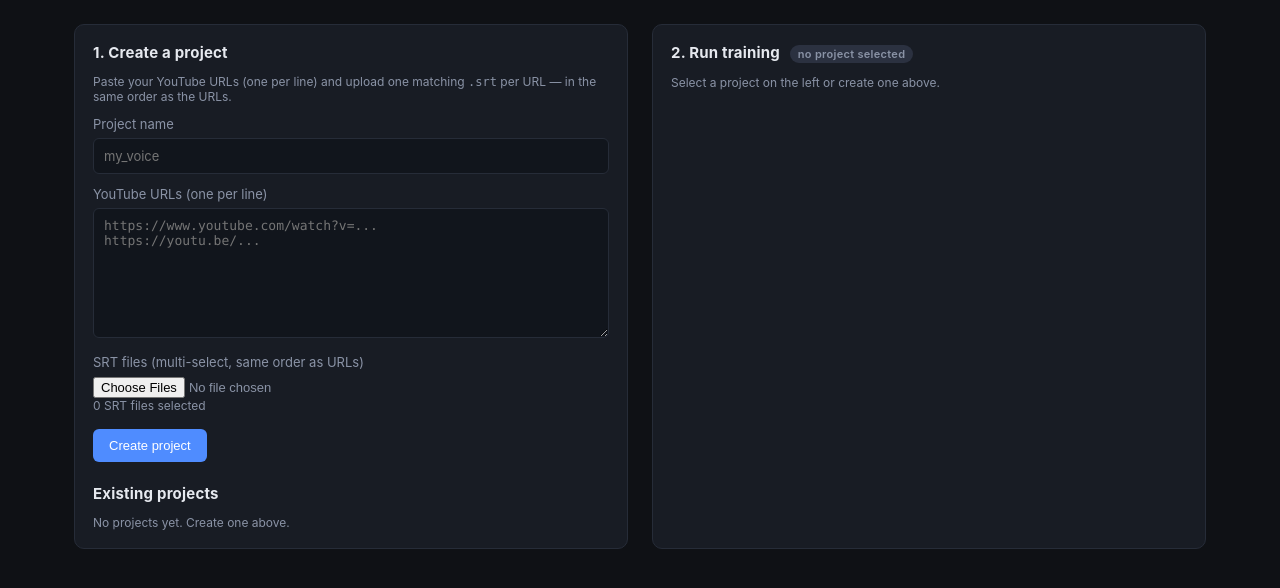
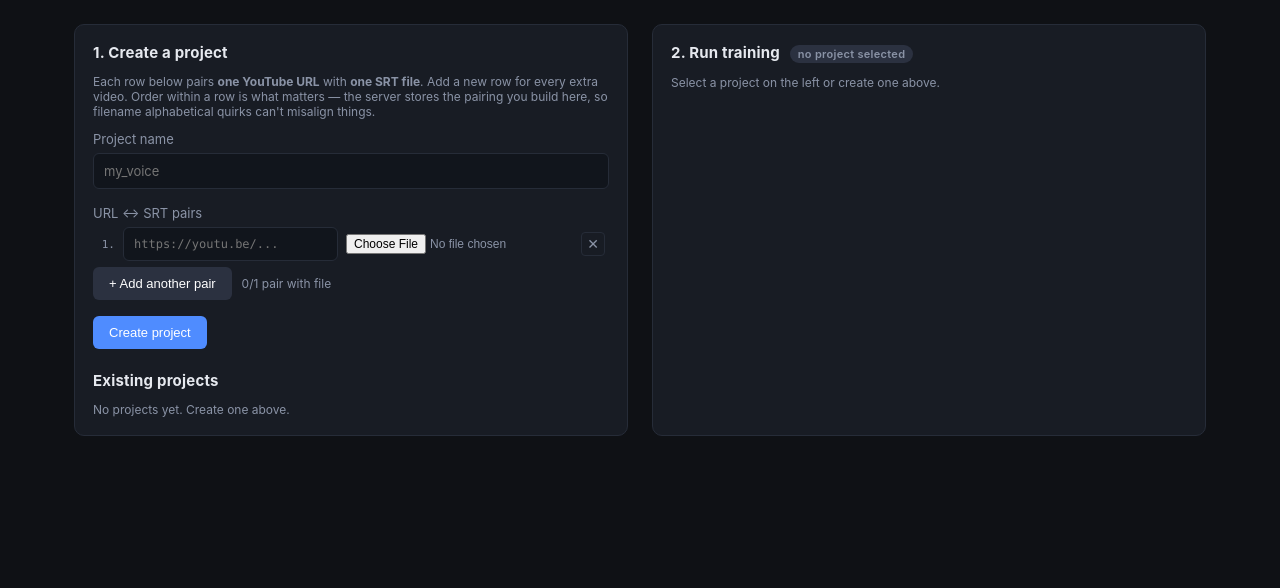
Before and after one commit to sasmalgiri/VITS_Hindi_TTS, a FastAPI app: page / in a window 1280 px wide. Shown: the part 58-646 px from the top of the page. Run offline with FastAPI, Linux system fonts and the light colour scheme; data that the repository does not hold is empty.

Commit message:
Studio UI: explicit URL <-> SRT pair rows instead of positional matching
The old 'URLs textarea + multi-select file picker' silently relied on
the browser's file ordering, which on most systems is filesystem
alphabetical. SRTs like episode_1/_10/_2 or {narrator}_{date}.srt can
end up misaligned to URL lines and the user only discovers it after
training produces garbage.

Replaced with one row per pair: [URL text] [single SRT picker]
[remove-x]. Starts with one empty row; 'Add another pair' button adds
more; each row numbered so order is obvious. JS collects pairs in DOM
order, posts URLs joined by newline and files as an ordered list in
the same order — no reliance on filename sort.

Backend unchanged: app.py still pairs URL line N with srt_files[N] via
a 00000-prefixed staging filename, which was always correct; only the
client-side ordering was fragile.

Verified end-to-end: POSTing two pairs where files are named in
reverse alphabetical order now produces a manifest with the correct
pairing, not the alphabetical one.

```diff
--- a/hindi_tts_builder/web/templates/index.html
+++ b/hindi_tts_builder/web/templates/index.html
@@ -72,6 +72,13 @@
   .muted { color: var(--muted); font-size: 12px; }
   details { margin-top: 12px; }
   details summary { cursor: pointer; color: var(--muted); font-size: 12px; }
+  .pair-row { display: grid; grid-template-columns: 22px 1fr 1fr 28px; gap: 8px; align-items: center; margin-top: 6px; }
+  .pair-row .idx { color: var(--muted); font-family: var(--mono); font-size: 11px; text-align: right; }
+  .pair-row input[type=text] { font-family: var(--mono); font-size: 12px; }
+  .pair-row input[type=file] { font-size: 12px; }
+  .pair-row .rm { background: transparent; color: var(--muted); border: 1px solid var(--border); border-radius: 4px; cursor: pointer; width: 24px; height: 24px; line-height: 1; font-size: 14px; padding: 0; }
+  .pair-row .rm:hover { color: var(--danger); border-color: var(--danger); }
+  .pair-row .file-ok { color: var(--ok); font-size: 11px; }
 </style>
 </head>
 <body>
@@ -84,17 +91,17 @@
   <!-- Left column: create / select project -->
   <section class="card">
     <h2>1. Create a project</h2>
-    <p class="muted">Paste your YouTube URLs (one per line) and upload one matching <code>.srt</code> per URL — in the same order as the URLs.</p>
+    <p class="muted">Each row below pairs <strong>one YouTube URL</strong> with <strong>one SRT file</strong>. Add a new row for every extra video. Order within a row is what matters — the server stores the pairing you build here, so filename alphabetical quirks can't misalign things.</p>
 
     <label for="name">Project name</label>
     <input id="name" type="text" placeholder="my_voice" />
 
-    <label for="urls">YouTube URLs (one per line)</label>
-    <textarea id="urls" placeholder="https://www.youtube.com/watch?v=...&#10;https://youtu.be/..."></textarea>
-
-    <label for="srt">SRT files (multi-select, same order as URLs)</label>
-    <input id="srt" type="file" accept=".srt" multiple />
-    <div class="muted" id="srt_count">0 SRT files selected</div>
+    <label style="margin-top:16px;">URL ↔ SRT pairs</label>
+    <div id="pairs"></div>
+    <div class="row" style="margin-top: 6px;">
+      <button class="btn secondary" id="add_pair_btn" type="button">+ Add another pair</button>
+      <span class="muted" id="pair_count">0 pairs</span>
+    </div>
 
     <div class="row" style="margin-top: 16px;">
       <button class="btn" id="create_btn">Create project</button>
@@ -248,29 +255,69 @@ function startLogStream(name) {
   es.onerror = () => { /* swallow; SSE auto-reconnects */ };
 }
 
-$('srt').onchange = () => {
-  const n = $('srt').files.length;
-  $('srt_count').textContent = n + ' SRT files selected';
-};
+// -------------------- URL ↔ SRT pair rows -------------------------
+function renumberPairs() {
+  const rows = [...$('pairs').querySelectorAll('.pair-row')];
+  rows.forEach((r, i) => {
+    r.querySelector('.idx').textContent = (i + 1) + '.';
+    const rm = r.querySelector('.rm');
+    rm.disabled = rows.length === 1;       // always keep at least one row
+  });
+  const withFile = rows.filter(r => r.querySelector('input[type=file]').files.length > 0);
+  $('pair_count').textContent = `${withFile.length}/${rows.length} pair${rows.length === 1 ? '' : 's'} with file`;
+}
+
+function addPairRow(url = '', autofocus = false) {
+  const row = document.createElement('div');
+  row.className = 'pair-row';
+  row.innerHTML = `
+    <div class="idx"></div>
+    <input type="text" class="pair-url" placeholder="https://youtu.be/..." value="${escapeHtml(url)}" />
+    <input type="file" class="pair-srt" accept=".srt" />
+    <button class="rm" type="button" title="Remove this pair">✕</button>`;
+  $('pairs').appendChild(row);
+  row.querySelector('.rm').onclick = () => {
+    if ($('pairs').querySelectorAll('.pair-row').length > 1) {
+      row.remove();
+      renumberPairs();
+    }
+  };
+  row.querySelector('input[type=file]').onchange = renumberPairs;
+  if (autofocus) row.querySelector('input[type=text]').focus();
+  renumberPairs();
+}
+
+$('add_pair_btn').onclick = () => addPairRow('', true);
+// start with one empty row
+addPairRow();
 
 $('create_btn').onclick = async () => {
   const name = $('name').value.trim();
-  const urls = $('urls').value.trim();
-  const files = $('srt').files;
-  if (!name || !urls || !files.length) {
-    showError($('create_msg'), 'Project name, URLs, and SRT files are all required.');
-    return;
+  const rows = [...$('pairs').querySelectorAll('.pair-row')];
+  const pairs = rows.map(r => ({
+    url: r.querySelector('input[type=text]').value.trim(),
+    file: r.querySelector('input[type=file]').files[0] || null,
+  }));
+  const nonEmpty = pairs.filter(p => p.url || p.file);
+  if (!name) return showError($('create_msg'), 'Project name is required.');
+  if (!nonEmpty.length) return showError($('create_msg'), 'Add at least one URL + SRT pair.');
+  const incomplete = nonEmpty.findIndex(p => !p.url || !p.file);
+  if (incomplete !== -1) {
+    return showError($('create_msg'),
+      `Pair ${incomplete + 1} is missing ${!nonEmpty[incomplete].url ? 'a URL' : 'an SRT file'}.`);
   }
   const fd = new FormData();
   fd.append('name', name);
-  fd.append('urls', urls);
-  for (const f of files) fd.append('srt_files', f);
+  fd.append('urls', nonEmpty.map(p => p.url).join('\n'));
+  for (const p of nonEmpty) fd.append('srt_files', p.file);
   $('create_btn').disabled = true;
   $('create_status').textContent = 'creating…';
   try {
     const data = await api('/api/projects', { method: 'POST', body: fd });
     showOk($('create_msg'), `Project "${data.name}" created with ${data.added} sources.`);
-    $('name').value = ''; $('urls').value = ''; $('srt').value = ''; $('srt_count').textContent = '0 SRT files selected';
+    $('name').value = '';
+    $('pairs').innerHTML = '';
+    addPairRow();
     await refreshProjects();
     selectProject(data.name);
   } catch (e) {
```
